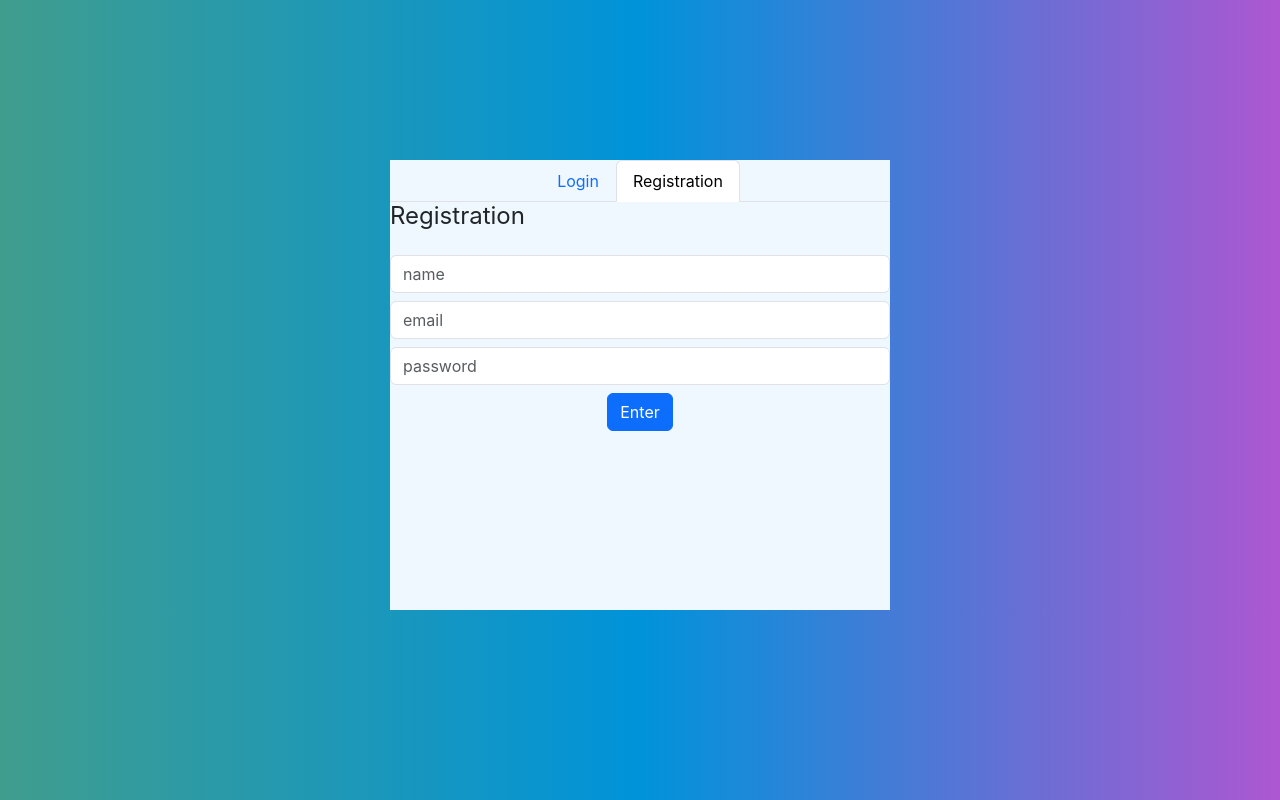
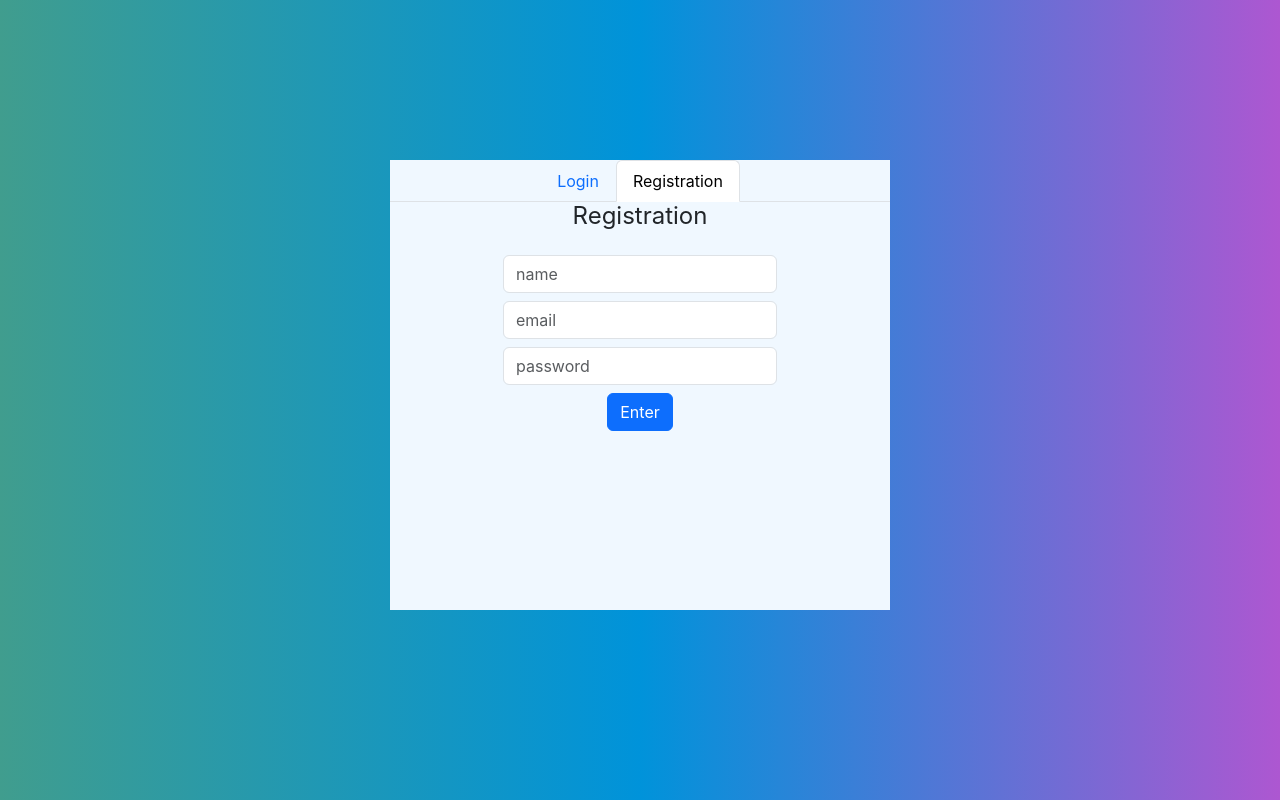
Before and after one commit to Karavang/goit-react-hw-08-phonebook, a React (Create React App) app: page / in a window 1280 px wide. Both pictures are taken after a click on the tab "Registration". Built offline with nearby package versions, Linux system fonts and the light colour scheme.

Commit message:
вёрстка

```diff
--- a/src/components/Logmodal.jsx
+++ b/src/components/Logmodal.jsx
@@ -35,9 +35,9 @@ export default function Logmodal() {
           </button>
         </li>
       </ul>
-      <div className="tab-content" id="myTabContent">
+      <div className="tab-content flexator" id="myTabContent">
         <div
-          className="tab-pane fade show active"
+          className="tab-pane fade show active flexator"
           id="home"
           role="tabpanel"
           aria-labelledby="home-tab"
@@ -45,7 +45,7 @@ export default function Logmodal() {
           <Login />
         </div>
         <div
-          className="tab-pane fade"
+          className="tab-pane fade flexator"
           id="profile"
           role="tabpanel"
           aria-labelledby="profile-tab"
--- a/src/components/Registration.jsx
+++ b/src/components/Registration.jsx
@@ -1,12 +1,15 @@
 import React from 'react';
 
 export default function Registration() {
+  const handleReg = e => {
+    e.preventDefault();
+  };
   return (
     <>
       <h2 className="area-for-enter">Registration</h2>
-      <form action="submit" className="form flexator">
+      <form onSubmit={handleReg} className="form flexator">
         <input type="text" className="form-control" placeholder="name" />
-        <input type="text" className="form-control" placeholder="email" />
+        <input type="email" className="form-control" placeholder="email" />
         <input
           type="password"
           className="form-control"
--- /dev/null
+++ b/src/redux/operations/regs.js
@@ -0,0 +1,3 @@
+import axios from 'axios';
+
+axios.defaults.baseURL = 'https://connections-api.herokuapp.com';
```
